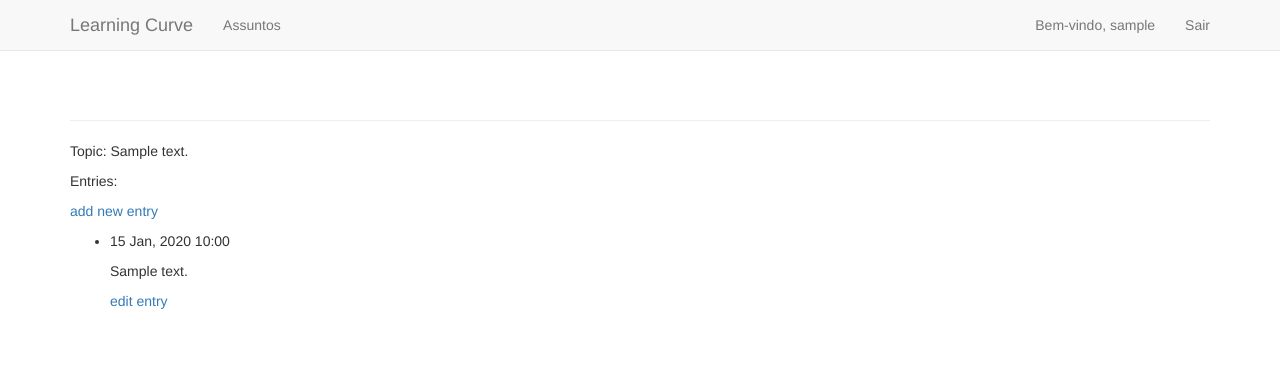
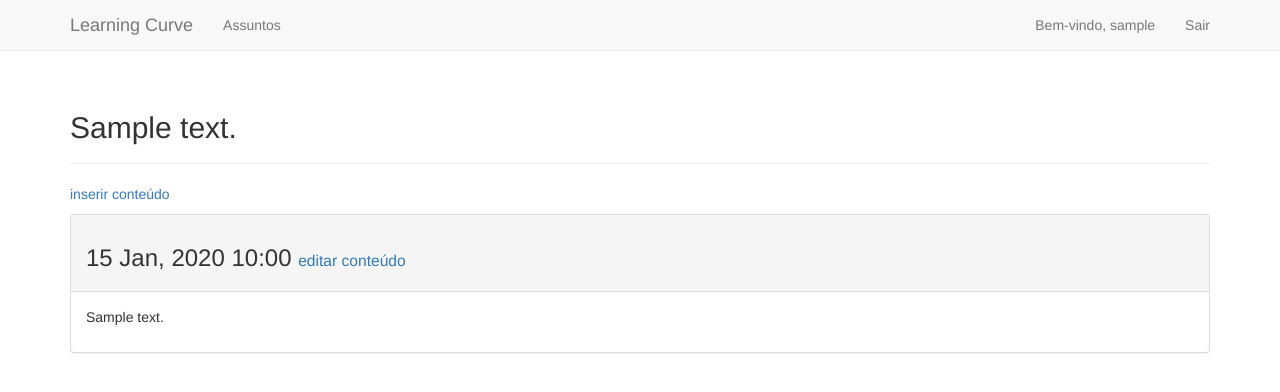
Before and after one commit to AllejandroSousa/Learning-Curve-Management, a Django app: page /topics/1/ in a window 1280 px wide. Shown: the top 392 px of the page. Run offline with Django 5.2, Linux system fonts and the light colour scheme; a user stored in the database is signed in; tables that the repository leaves empty hold one stand-in row (values such as "Sample post"); some libraries are stand-ins or nearby versions.

Commit message:
Styling the topic page

```diff
--- a/learning_curves/templates/learning_curves/topic.html
+++ b/learning_curves/templates/learning_curves/topic.html
@@ -1,28 +1,30 @@
 {% extends "learning_curves/base.html" %}
 
+{% block header %}
+  <h2>{{ topic }}</h2>
+{% endblock header %}
+
 {% block content %}
-
-  <p>Topic: {{ topic }}</p>
-
-  <p>Entries:</p>
   <p>
-    <a href="{% url 'learning_curves:new_entry' topic.id %}">add new entry</a>
+    <a href="{% url 'learning_curves:new_entry' topic.id %}">inserir conteúdo</a>
   </p>
 
-  <ul>
   {% for entry in entries %}
-    <li>
-        <p>{{ entry.date_added|date:'d M, Y H:i' }}</p>
-        <p>{{ entry.text|linebreaks }}</p>
-        <p>
-          <a href="{% url 'learning_curves:edit_entry' entry.id %}">edit entry</a>
-        </p>
-    </li>
+    <div class="panel panel-default">
+      <div class="panel-heading">
+        <h3>
+          {{ entry.date_added|date:'d M, Y H:i' }}
+          <small>
+            <a href="{% url 'learning_curves:edit_entry' entry.id %}">editar conteúdo</a>
+          </small>
+        </h3>
+      </div>
+      <div class="panel-body">
+        {{ entry.text|linebreaks }}
+      </div>
+    </div> <!-- panel -->
   {% empty %}
-    <li>
-        There are no entries for this topic yet.
-    </li>
+    Esse assunto ainda não possui nenhum conteúdo.
   {% endfor %}
-  </ul>
 
 {% endblock content %}
```
